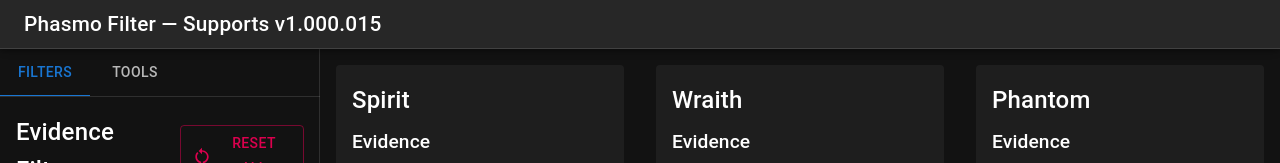
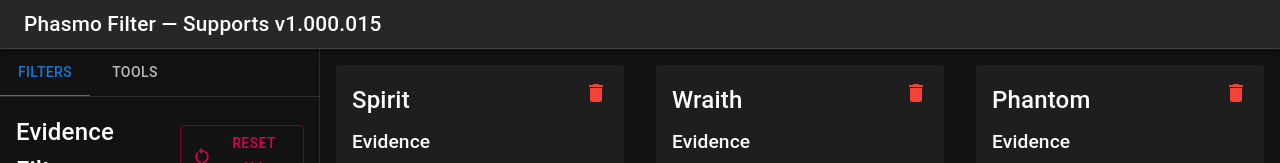
Before and after one commit to ConzorKingKong/phasmo-filter, a React (Vite) app: page / in a window 1280 px wide. Shown: the top 163 px of the page. Built offline with nearby package versions, Linux system fonts and the light colour scheme.

Commit message:
Add manual ghost removal.

```diff
--- a/src/components/features/EvidenceFilters.jsx
+++ b/src/components/features/EvidenceFilters.jsx
@@ -21,6 +21,7 @@
     setSelectedHuntEvidence,
     searchQuery,
     setSearchQuery,
+    setExcludedGhosts,
     ghosts
   } = useApp();
 
@@ -376,7 +377,7 @@
 
       <Box sx={{ flexGrow: 1, overflow: 'auto' }}>
         {activeTab === 0 ? (
-          <Box sx={{ p: 2 }}>
+    <Box sx={{ p: 2 }}>
             <Box sx={{ display: 'flex', justifyContent: 'space-between', alignItems: 'center', mb: 2 }}>
               <Typography variant="h6" gutterBottom>
                 Evidence Filters
@@ -405,6 +406,9 @@
                     return acc;
                   }, {});
                   setSelectedHuntEvidence(resetHuntEvidence);
+
+                  // Reset excluded ghosts
+                  setExcludedGhosts(new Set());
 
                   // Clear search
                   setSearchQuery('');
@@ -443,9 +447,9 @@
               }}
             />
 
-            <Typography variant="h6" gutterBottom>
+      <Typography variant="h6" gutterBottom>
               Evidence
-            </Typography>
+      </Typography>
             <Box sx={{ display: 'flex', flexDirection: 'column', gap: 1, mb: 2 }}>
               {[
                 'EMF 5',
--- a/src/components/features/GhostCards.jsx
+++ b/src/components/features/GhostCards.jsx
@@ -1,8 +1,9 @@
-import React, { useRef } from 'react';
+import React, { useRef, useState } from 'react';
 import { Box, Card, CardContent, Typography, Chip, Grid, Divider, IconButton } from '@mui/material';
 import SearchIcon from '@mui/icons-material/Search';
 import CloseIcon from '@mui/icons-material/Close';
 import VolumeUpIcon from '@mui/icons-material/VolumeUp';
+import DeleteIcon from '@mui/icons-material/Delete';
 import { useApp } from '../../context/AppContext';
 
 const GhostCards = () => {
@@ -11,8 +12,11 @@
     selectedEvidence,
     selectedSpeed,
     selectedHuntEvidence,
+    setSelectedHuntEvidence,
     searchQuery,
-    showDescriptions
+    showDescriptions,
+    excludedGhosts,
+    setExcludedGhosts
   } = useApp();
 
   const audioRef = useRef(new Audio('/sounds/banshee_scream.mp3'));
@@ -140,7 +144,43 @@
     return evidenceMatch && speedMatch && huntEvidenceMatch;
   };
 
+  const handleTrashClick = (ghost) => {
+    // Add ghost to excluded set
+    setExcludedGhosts(prev => {
+      const newExcluded = new Set([...prev, ghost.ghost]);
+
+      // Find all evidence associated with this ghost
+      const ghostEvidence = Object.entries(huntEvidenceMap)
+        .filter(([_, ghostNames]) => ghostNames.includes(ghost.ghost))
+        .map(([evidenceId]) => evidenceId);
+
+      // Set evidence to excluded (false) if either:
+      // 1. It's exclusively associated with this ghost, or
+      // 2. All other ghosts associated with this evidence are in the excluded set
+      setSelectedHuntEvidence(prevEvidence => {
+        const newState = { ...prevEvidence };
+        ghostEvidence.forEach(evidenceId => {
+          const associatedGhosts = huntEvidenceMap[evidenceId];
+          const isExclusive = associatedGhosts.length === 1;
+          const allGhostsExcluded = associatedGhosts.every(g => newExcluded.has(g));
+
+          if (isExclusive || allGhostsExcluded) {
+            newState[evidenceId] = false;
+          }
+        });
+        return newState;
+      });
+
+      return newExcluded;
+    });
+  };
+
   const filteredGhosts = ghosts.filter(ghost => {
+    // Don't show excluded ghosts
+    if (excludedGhosts.has(ghost.ghost)) {
+      return false;
+    }
+
     // If there's a search query, show matching ghosts regardless of filters
     if (searchQuery && ghost.ghost.toLowerCase().includes(searchQuery.toLowerCase())) {
       return true;
@@ -196,12 +236,26 @@
                 boxShadow: isSearchMatch ? '0 0 10px rgba(255, 255, 255, 0.5)' : 'none'
               }}
             >
+              <IconButton
+                onClick={() => handleTrashClick(ghost)}
+                sx={{
+                  position: 'absolute',
+                  top: 8,
+                  right: 8,
+                  color: 'error.main',
+                  '&:hover': {
+                    color: 'error.dark'
+                  }
+                }}
+              >
+                <DeleteIcon />
+              </IconButton>
               {isSearchMatch && (
                 <SearchIcon
                   sx={{
                     position: 'absolute',
                     top: 8,
-                    right: 8,
+                    right: 48,
                     color: 'white',
                     opacity: 0.7
                   }}
--- a/src/context/AppContext.jsx
+++ b/src/context/AppContext.jsx
@@ -10,6 +10,7 @@
   const [selectedSpeed, setSelectedSpeed] = useState({})
   const [selectedHuntEvidence, setSelectedHuntEvidence] = useState({})
   const [searchQuery, setSearchQuery] = useState('')
+  const [excludedGhosts, setExcludedGhosts] = useState(new Set())
   const [settings, setSettings] = useState({
     darkMode: true,
     fontSize: 'medium'
@@ -54,6 +55,8 @@
     setSelectedHuntEvidence,
     searchQuery,
     setSearchQuery,
+    excludedGhosts,
+    setExcludedGhosts,
     settings,
     setSettings,
     updateSettings,
```
Also changed, not shown: src/App.jsx (indentation only). Lines whose indentation alone changed are shown as unchanged.
